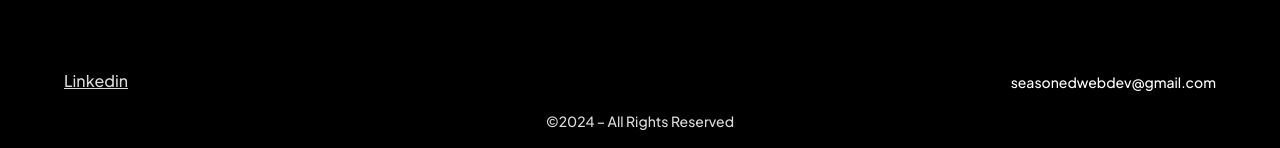
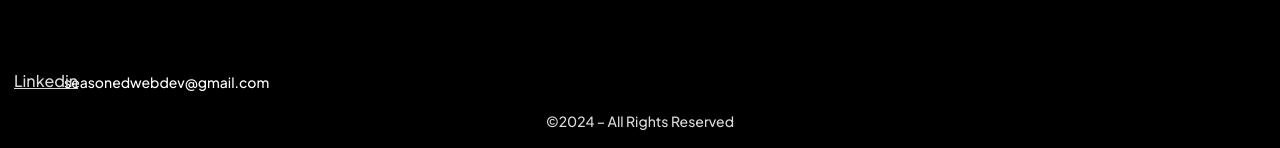
Before and after one commit to akramthedev/new-portfolio, a React (Create React App) app: page / in a window 1280 px wide. Shown: the part 6302-6450 px from the top of the page. Built offline with nearby package versions, Linux system fonts and the light colour scheme; a web font is replaced by a local one.

Commit message:
Update index.css

```diff
--- a/src/Components/index.css
+++ b/src/Components/index.css
@@ -611,5 +611,7 @@
   background-color: black !important;
 }
 .container4 a {
-  z-index: 99999999999999999999999999999999 ;
+  position : fixed;
+  left: 1rem;
+  z-index: 999999999999999;
 }
```
